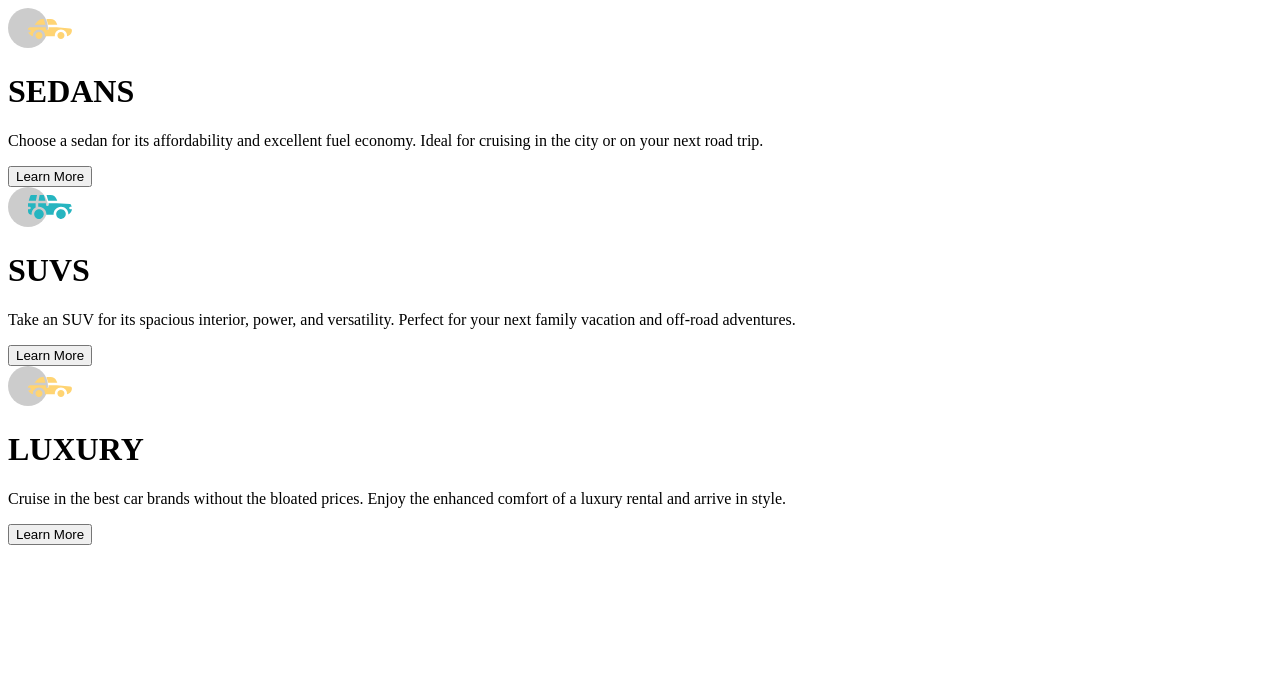
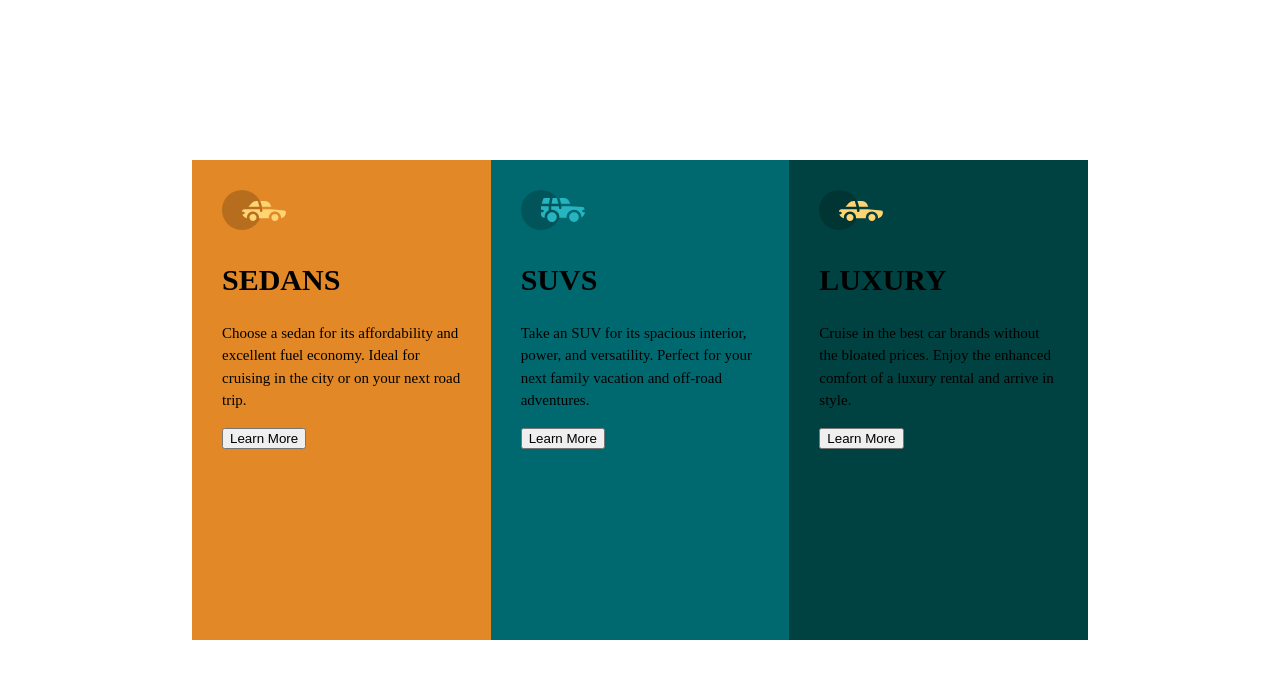
Before and after one commit to dennis-mburu/FEM-3-column-preview-card, a plain HTML site: page index.html in a window 1280 px wide. Drawn offline with Linux system fonts and the light colour scheme.

Commit message:
stylesheet linked with starter styles

```diff
--- a/index.html
+++ b/index.html
@@ -11,6 +11,8 @@
       sizes="32x32"
       href="./images/favicon-32x32.png"
     />
+
+    <link rel="stylesheet" href="./styles.css">
 
     <title>Frontend Mentor | 3-column preview card component</title>
 
@@ -27,7 +29,7 @@
   </head>
   <body>
     <main class="container">
-      <div class="card">
+      <div class="card sedan">
         <div class="icon">
           <img src="./images/icon-sedans.svg" alt="sedan icon" />
         </div>
@@ -41,7 +43,7 @@
 
         <button class="btn">Learn More</button>
       </div>
-      <div class="card">
+      <div class="card suv">
         <div class="icon">
           <img src="./images/icon-suvs.svg" alt="suv icon" />
         </div>
@@ -55,7 +57,7 @@
 
         <button class="btn">Learn More</button>
       </div>
-      <div class="card">
+      <div class="card luxury">
         <div class="icon">
           <img src="./images/icon-sedans.svg" placeholder />
         </div>
--- /dev/null
+++ b/styles.css
@@ -0,0 +1,44 @@
+:root{
+    --bright-orange: hsl(31, 77%, 52%);
+    --dark-cyan: hsl(184, 100%, 22%);
+    --very-dark-cyan: hsl(179, 100%, 13%);
+    --transparent-white:  hsla(0, 0%, 100%, 0.75);
+    --very-light-gray: hsl(0, 0%, 95%);
+    font-size: 15px;
+    line-height: 1.5;
+}
+
+* {
+    box-sizing: border-box;
+}
+
+body{
+    min-height: 100vh;
+    display: flex;
+    justify-content: center;
+    align-items: center;
+    margin: 0 15%
+}
+
+.container{
+    display: flex;
+    /* border-radius: 500px; */
+}
+
+.card{
+    padding: 2rem;
+    min-height: 60vh;
+    flex: 1
+}
+
+.sedan{
+    background-color: var(--bright-orange);
+}
+
+.suv{
+    background-color: var(--dark-cyan);
+}
+
+.luxury{
+    background-color: var(--very-dark-cyan);
+}
```
